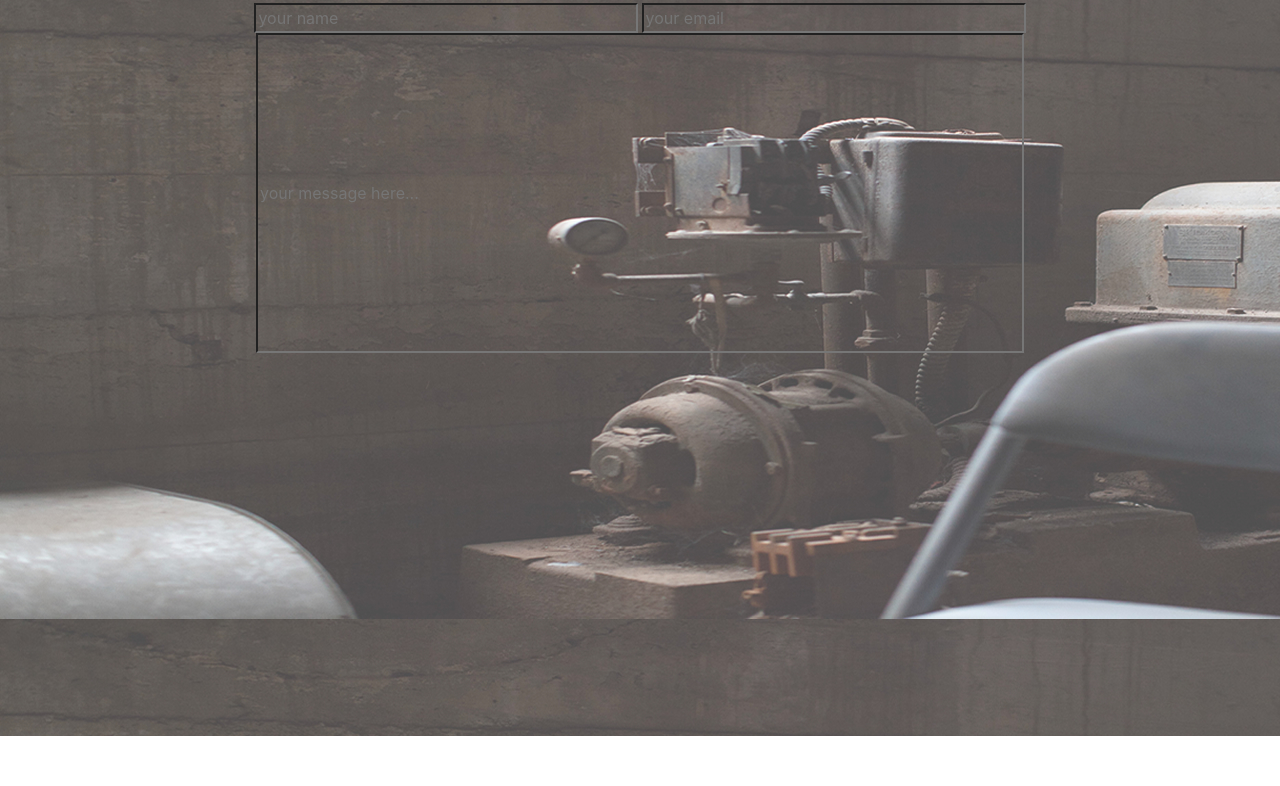
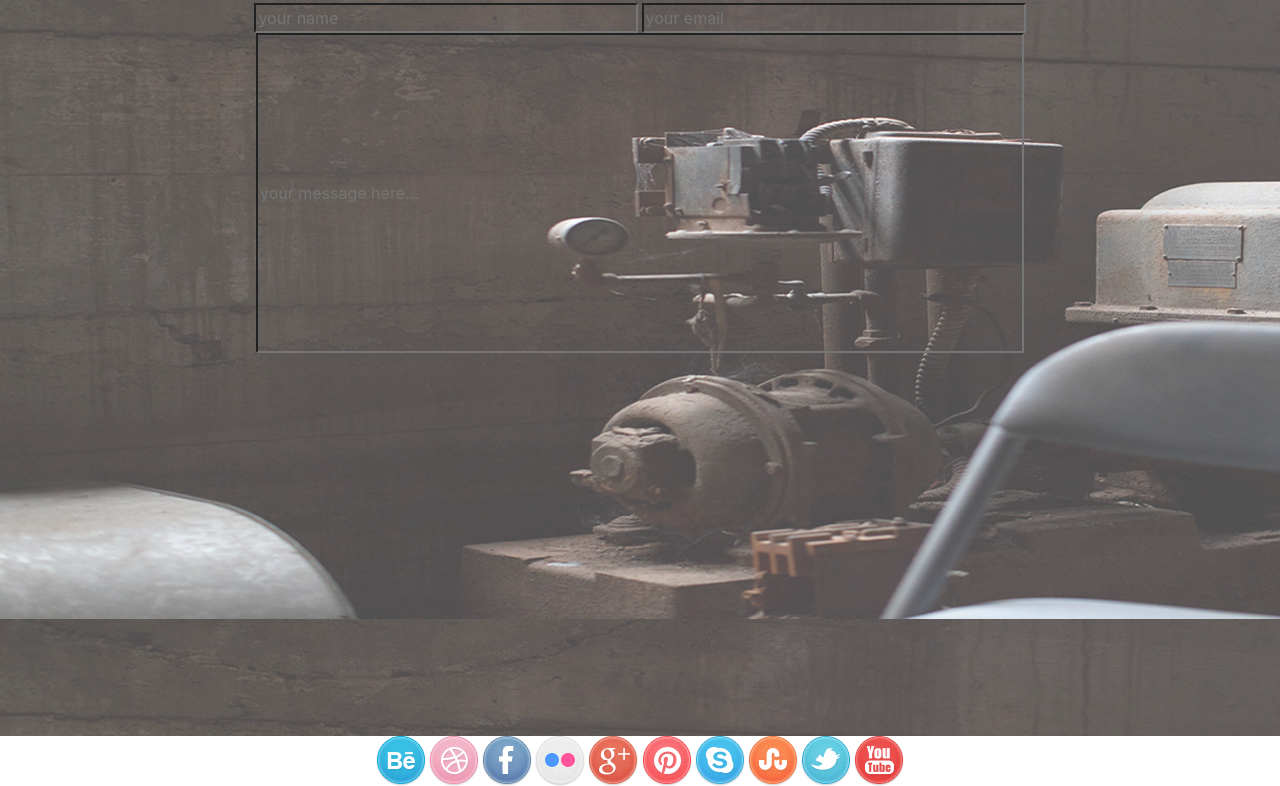
Before and after one commit to adriankiprono/independent-project-3, a plain HTML site: page index.html in a window 1280 px wide. Shown: the part 2477-3263 px from the top of the page. Before the commit the page ends 3213 px from the top, so only its background shows below. Drawn offline with Linux system fonts and the light colour scheme.

Commit message:
add social services images

```diff
--- a/css/styles.css
+++ b/css/styles.css
@@ -121,3 +121,6 @@ h5{
     padding: 30px;
     border: 15px seashell;
 }
+.row1{
+    text-align: center;
+}
--- a/index.html
+++ b/index.html
@@ -110,6 +110,21 @@
             </form>
 
     </div>
+    <div class="row1">
+        <div id="col-md-1">
+            <img src="assets/social_icons/behance.png" alt="">
+            <img src="assets/social_icons/dribble.png" alt="">
+            <img src="assets/social_icons/facebook.png" alt="">
+            <img src="assets/social_icons/flickr.png" alt="">
+            <img src="assets/social_icons/g_plus.png" alt="">
+            <img src="assets/social_icons/pinterest.png" alt="">
+            <img src="assets/social_icons/skype.png" alt="">
+            <img src="assets/social_icons/stumble_upon.png" alt="">
+            <img src="assets/social_icons/twitter.png" alt="">
+            <img src="assets/social_icons/you_tube.png" alt="">
+        </div>
+
+    </div>
 
 
 </body>
```
